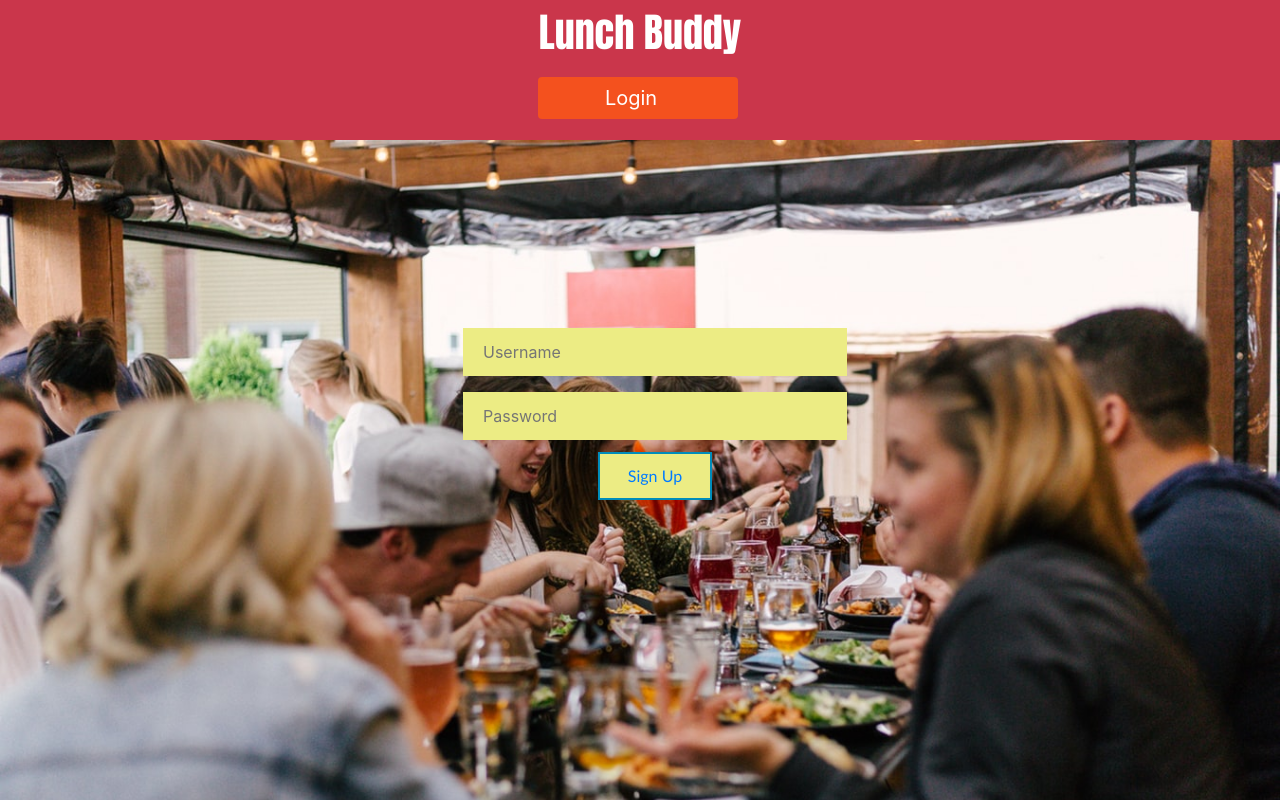
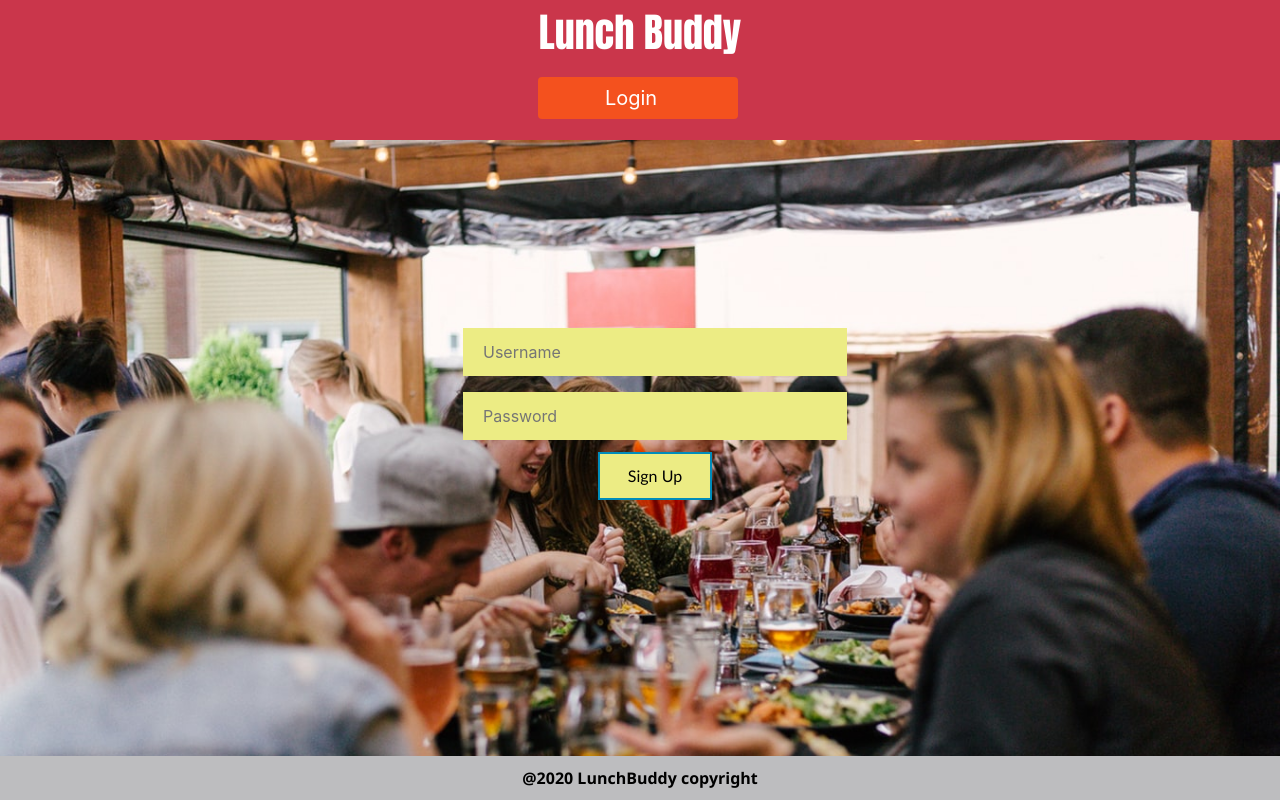
Before and after one commit to littlefish-tech/LunchBuddy, a React (Create React App) app in the folder client/: page /Signup in a window 1280 px wide. Shown: the top 800 px of the page. Built offline with nearby package versions, Linux system fonts and the light colour scheme.

Commit message:
update footer

```diff
--- a/client/src/components/Footer/index.js
+++ b/client/src/components/Footer/index.js
@@ -2,7 +2,7 @@ import React from "react";
 import "./style.css";
 
 function Footer(props) {
-    return <div>{props.children}</div>;
+    return <div className="footer">{props.children}</div>;
   }
 
   export default Footer;
--- a/client/src/components/Footer/style.css
+++ b/client/src/components/Footer/style.css
@@ -0,0 +1,13 @@
+.footer {
+    position: fixed;
+    left: 0;
+    bottom: 0;
+    width: 100%;
+    background-color: #bdbdbf;
+    color: white;
+    text-align: center;
+    padding-top: 10px;
+    padding-bottom: 10px;
+    font-family: 'Segoe UI', Tahoma, Geneva, Verdana, sans-serif;
+    font-weight: 700;
+}
--- a/client/src/components/LoginForm/index.js
+++ b/client/src/components/LoginForm/index.js
@@ -9,7 +9,7 @@ function LoginForm(props) {
       <div className="signupform-group" style={{ width: "100vw" }} >
         <div><input className="login-form" onChange={props.handleLoginInput} name="username" placeholder="Username" value={props.value} /></div>
         <div><input className="login-form" onChange={props.handleLoginInput} name="password" placeholder="Password" value={props.value} /></div>
-        <GroupButton onClick={props.handleLoginbtn}><Link to={props.redirectTo}>Login</Link></GroupButton>
+        <GroupButton onClick={props.handleLoginbtn}><Link to={props.redirectTo} style={{color: "black"}}>Login</Link></GroupButton>
   <div className="propMessage">{props.message}</div>
       </div>
     </div>
--- a/client/src/components/SignupForm/index.js
+++ b/client/src/components/SignupForm/index.js
@@ -9,7 +9,7 @@ function SignupForm(props) {
       <div className="signupform-group" style={{ width: "100vw" }} >
         <div><input className="signup-form" onChange={props.handleSignupInput} name="username" placeholder="Username" value={props.value} /></div>
         <div><input className="signup-form" onChange={props.handleSignupInput} name="password" placeholder="Password" value={props.value} /></div>
-        <GroupButton onClick={props.handleSignupBtn}><Link to={props.redirectTo}>Sign Up</Link></GroupButton>
+        <GroupButton onClick={props.handleSignupBtn}><Link to={props.redirectTo} style={{color: "black"}}>Sign Up</Link></GroupButton>
       </div>
     </div>
   )
--- a/client/src/pages/Login.js
+++ b/client/src/pages/Login.js
@@ -82,7 +82,7 @@ class Login extends Component {
                         redirectTo={this.state.redirectTo}
                         message={this.state.message}>
                 </LoginFrom>
-                <Footer></Footer>
+                <Footer><a href="https://mysterious-dusk-16372.herokuapp.com/" style={{color: "black"}}>@2020 LunchBuddy copyright</a></Footer>
             </Fragment>
         );
     }
--- a/client/src/pages/Lunchbuddy.js
+++ b/client/src/pages/Lunchbuddy.js
@@ -134,7 +134,7 @@ handleCreateBut = event => {
         ))}
 
         </CardList>
-        <Footer></Footer>
+        <Footer><a href="https://mysterious-dusk-16372.herokuapp.com/" style={{color: "black"}}>@2020 LunchBuddy copyright</a></Footer>
         </Fragment>
     );
   }
--- a/client/src/pages/Signup.js
+++ b/client/src/pages/Signup.js
@@ -63,7 +63,7 @@ class Signup extends Component {
 					password={this.state.password}
 					redirectTo={this.state.redirectTo}>>
 				</SignupFrom>
-				<Footer></Footer>
+				<Footer><a href="https://mysterious-dusk-16372.herokuapp.com/" style={{color: "black"}}>@2020 LunchBuddy copyright</a></Footer>
 			</Fragment>
 		);
 	}
```
